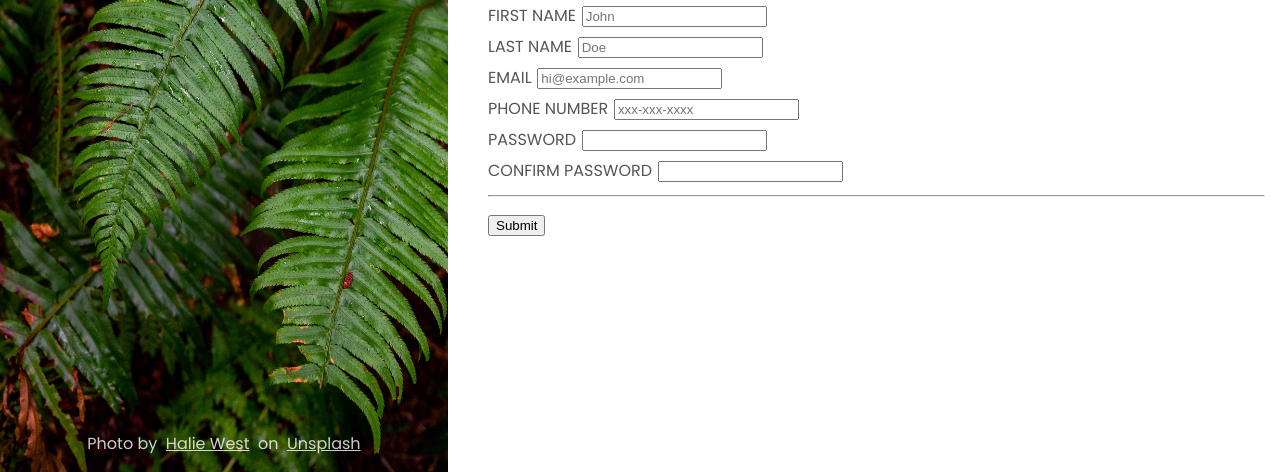
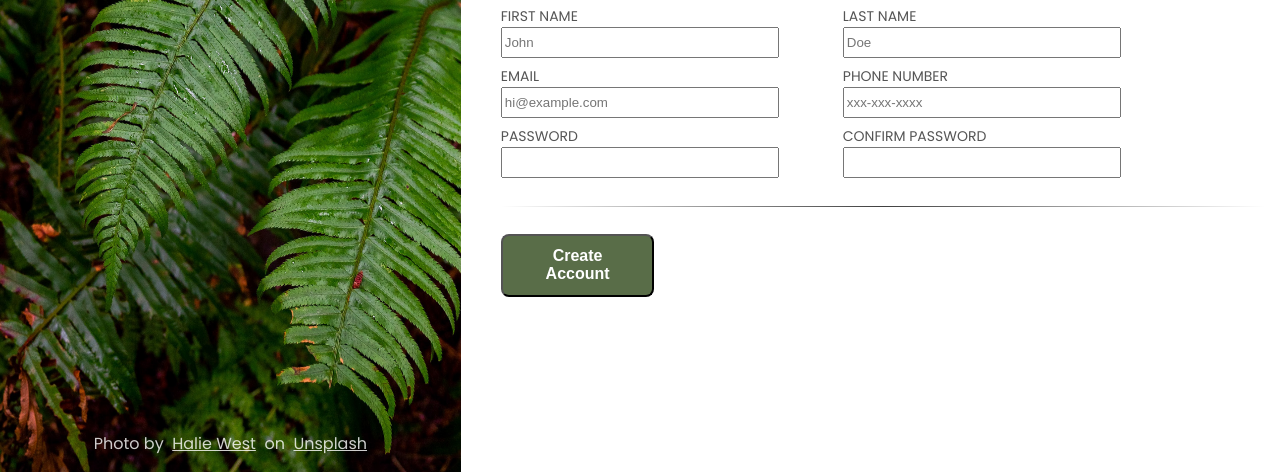
Before and after one commit to Sankari-K/sign-up-form, a plain HTML site: page index.html in a window 1280 px wide. Shown: the part 328-800 px from the top of the page. Drawn offline with Linux system fonts and the light colour scheme.

Commit message:
Style the form

```diff
--- a/index.html
+++ b/index.html
@@ -28,8 +28,8 @@
         </div>
         <div class="form">
             <span>Let's do this!</span>
-            <form method="post">
-                <div>
+            <form action="http://httpbin.org/post" method="post">
+                <div class="inputs">
                     <div>
                         <label for="first-name">FIRST NAME</label>
                         <input type="text" id="first-name" placeholder="John" required>
@@ -56,7 +56,7 @@
                     </div>
                 </div>
                 <hr>
-                <button type="submit">Submit</button>
+                <button type="submit">Create Account</button>
             </form>
         </div>
     </div>
--- a/style.css
+++ b/style.css
@@ -21,7 +21,7 @@ body {
 
 .image-container > img {
     height: 100vh;
-    width: max(200px, 35vw);
+    width: max(200px, 36vw); /*35 */
 }
 
 .image-container {
@@ -95,11 +95,42 @@ body {
 
 label {
     font-weight:200 lighter;
-    font-size: 16px;
+    font-size: 14px;
     color: #555;
 }
 
-/*
-input {
-    border-color:
-} */
+
+.inputs {
+    display: flex;
+    flex-wrap: wrap;
+}
+
+.inputs > div {
+    margin: 1vh 5vw 0 0;
+    display: flex;
+    flex-direction: column;
+}
+
+.inputs > div > input {
+    width: 270px;
+    height: 25px;
+
+}
+
+button {
+    font-weight: 600;
+    font-size: 16px;
+    padding: .9vw 1.4vw;
+    width: 12vw;
+    background-color: #596D48;
+    color: white;
+    border-radius: 8px;
+    margin-top: 2vh;
+}
+
+hr {
+    margin-top: 3.5vh;
+    border: 0;
+    height: 1px;
+    background-image: linear-gradient(to right, rgba(0, 0, 0, 0), rgba(0, 0, 0, 0.75), rgba(0, 0, 0, 0));
+}
```
